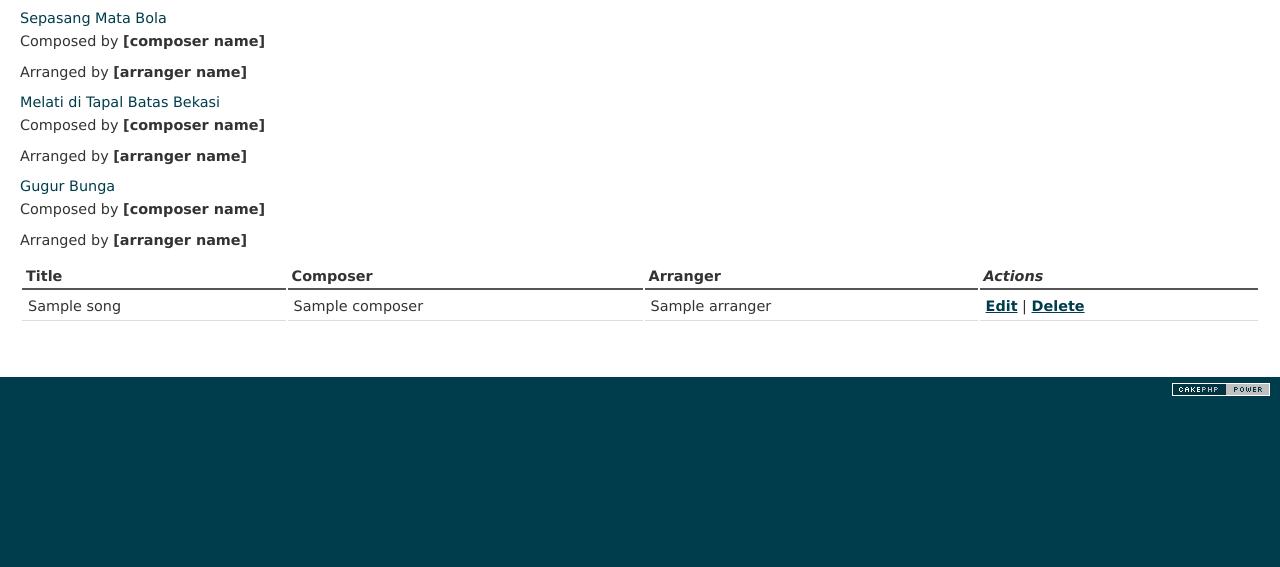
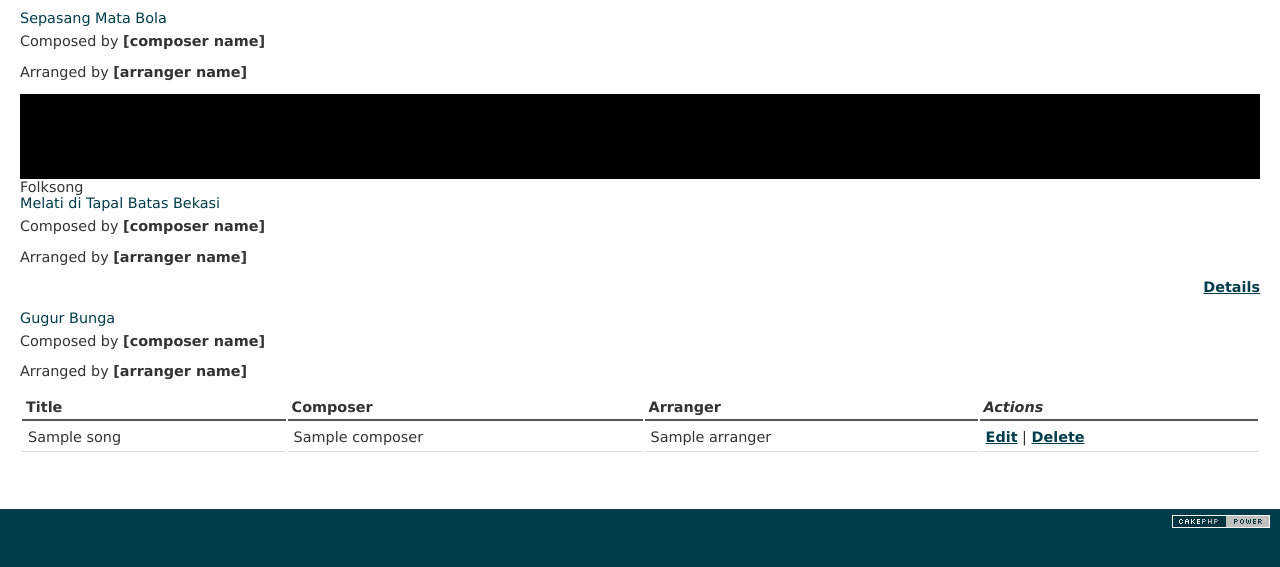
Before and after one commit to morenite/melody, a CakePHP app: the page made by app/View/Songs/index.ctp in a window 1280 px wide. Shown: the part 47-614 px from the top of the page. Run offline with PHP 8.4 and a stand-in for CakePHP, Linux system fonts and the light colour scheme; the template is opened without the code that fills it: most values are stand-ins (such as "Sample title", 1, 10 or a date in 2020); data that the repository does not hold is empty; some libraries are stand-ins or nearby versions.

Commit message:
Updated: Song Layout

```diff
--- a/app/View/Songs/index.ctp
+++ b/app/View/Songs/index.ctp
@@ -8,10 +8,25 @@
                 <p>Arranged by <strong>[arranger name]</strong></p>
             </div>
 
-            <div class="col-md-4 song">
-                <h1>Melati di Tapal Batas Bekasi</h1>
-                <p class="no-margin no-padding">Composed by <strong>[composer name]</strong></p>
-                <p>Arranged by <strong>[arranger name]</strong></p>
+            <div class="col-md-4">
+                <div class="song">
+                    <div class="row">
+                        <div class="col-md-2 no-padding" style="background-color: black; height: 85px;">
+                            <p align="center" class="no-margin no-padding" style="font-size: 50px; height: 85px; line-height: 85px; color: white;"><span class="glyphicon glyphicon-music"></span></p>
+                        </div>
+                        <div class="col-md-10">
+                            <span class="label label-success">Folksong</span>
+                            <h1>Melati di Tapal Batas Bekasi</h1>
+                        </div>
+                    </div>
+
+                    <p class="no-margin no-padding">Composed by <strong>[composer name]</strong></p>
+                    <p>Arranged by <strong>[arranger name]</strong></p>
+
+                    <p align="right">
+                        <a hre="#" class="btn btn-info"><span class="glyphicon glyphicon-info-sign"></span> Details</a>
+                    </p>
+                </div>
             </div>
 
             <div class="col-md-4 song">
```
Also changed, not shown: app/webroot/css/app.css (+18 -2 lines).
